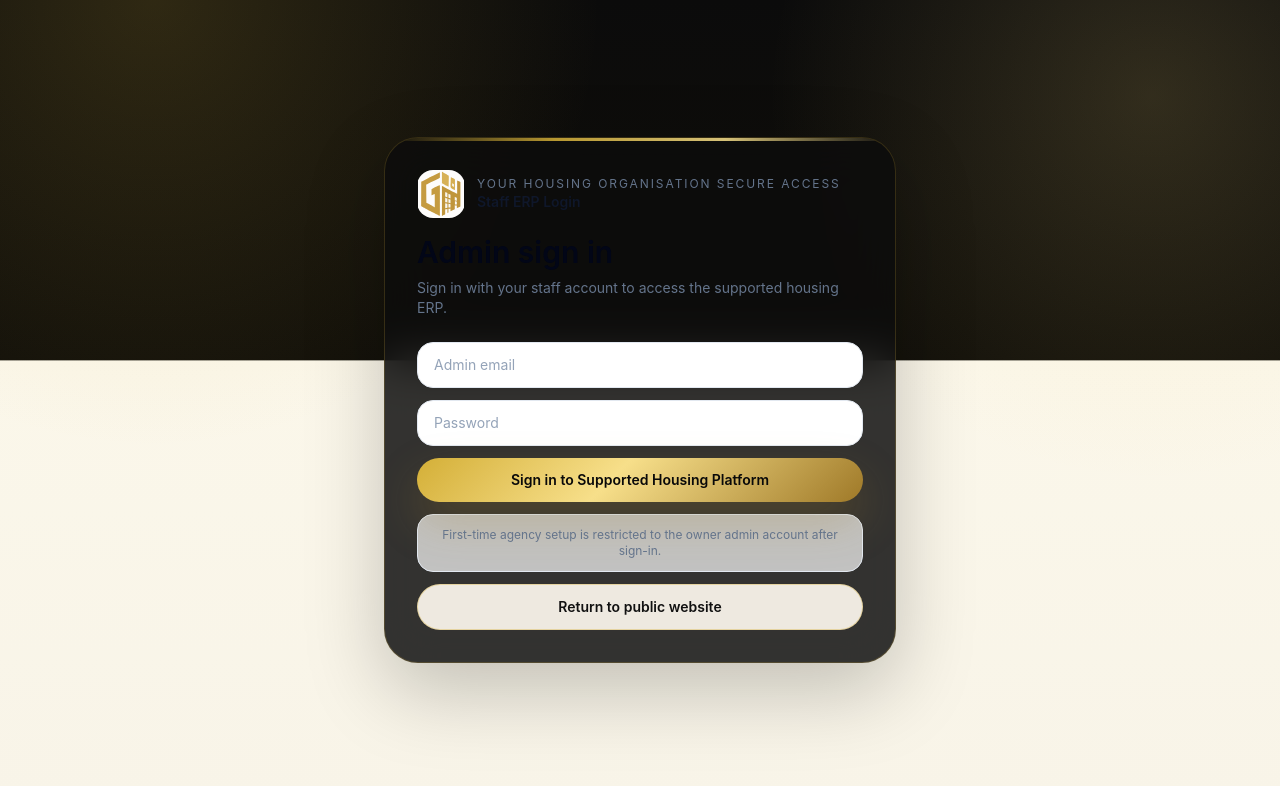
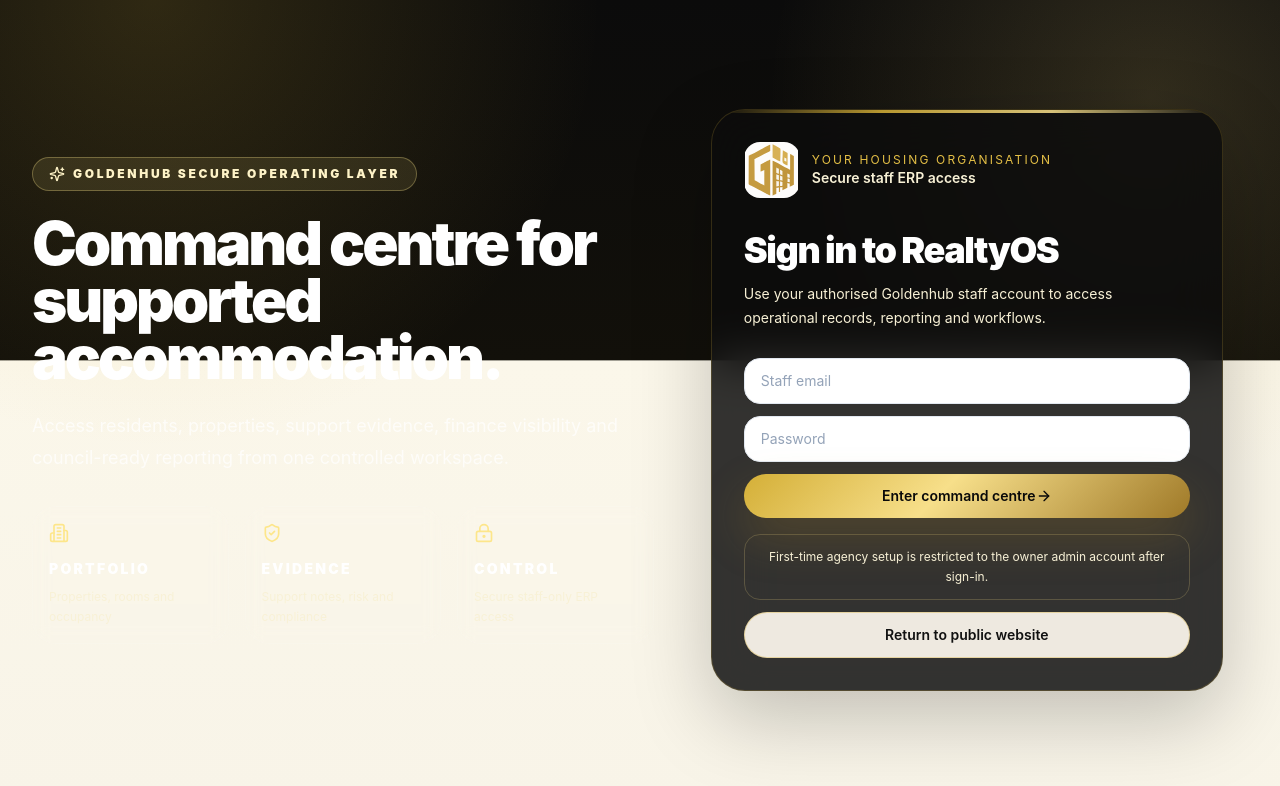
Before and after one commit to aarif2502/realtyos, a Next.js app: page /admin/login in a window 1280 px wide. Shown: the top 786 px of the page. Built offline with nearby package versions, Linux system fonts and the light colour scheme; no server answers.

Commit message:
Upgrade Goldenhub login experience

```diff
--- a/app/admin/login/page.tsx
+++ b/app/admin/login/page.tsx
@@ -3,6 +3,7 @@
 import { FormEvent, useState } from "react";
 import Link from "next/link";
 import { useRouter } from "next/navigation";
+import { ArrowRight, Building2, LockKeyhole, ShieldCheck, Sparkles } from "lucide-react";
 import { useRole } from "@/hooks/useRole";
 import { BrandMark } from "@/components/BrandMark";
 import { appPath, genericPlatformDefaults } from "@/lib/platform-config";
@@ -41,29 +42,55 @@
   }
 
   return (
-    <main className="app-shell flex min-h-screen items-center py-10">
-      <section className="glass-panel mx-auto w-full max-w-lg rounded-[34px] p-8">
-        <div className="flex items-center gap-3">
-          <BrandMark className="h-12 w-12 rounded-2xl" />
-          <div>
-            <p className="text-xs uppercase tracking-[0.16em] theme-muted">{genericPlatformDefaults.companyName} Secure Access</p>
-            <p className="text-sm font-semibold text-slate-900">Staff ERP Login</p>
+    <main className="goldenhub-login app-shell flex min-h-screen items-center py-10">
+      <section className="grid w-full gap-8 lg:grid-cols-[1.05fr_0.95fr] lg:items-center">
+        <div className="hidden lg:block">
+          <div className="inline-flex items-center gap-2 rounded-full border border-amber-200/30 bg-amber-200/10 px-4 py-2 text-xs font-black uppercase tracking-[0.22em] text-amber-100">
+            <Sparkles className="h-4 w-4" /> Goldenhub secure operating layer
+          </div>
+          <h1 className="mt-6 max-w-3xl text-6xl font-black leading-[0.95] tracking-[-0.05em] text-white">
+            Command centre for supported accommodation.
+          </h1>
+          <p className="mt-6 max-w-2xl text-lg leading-8 text-white/70">
+            Access residents, properties, support evidence, finance visibility and council-ready reporting from one controlled workspace.
+          </p>
+          <div className="mt-8 grid max-w-2xl gap-4 sm:grid-cols-3">
+            {[
+              { icon: Building2, label: "Portfolio", text: "Properties, rooms and occupancy" },
+              { icon: ShieldCheck, label: "Evidence", text: "Support notes, risk and compliance" },
+              { icon: LockKeyhole, label: "Control", text: "Secure staff-only ERP access" },
+            ].map((item) => (
+              <article key={item.label} className="rounded-3xl border border-white/10 bg-white/8 p-4 backdrop-blur">
+                <item.icon className="h-5 w-5 text-amber-200" />
+                <p className="mt-4 text-sm font-black uppercase tracking-[0.16em] text-white">{item.label}</p>
+                <p className="mt-2 text-xs leading-5 text-white/58">{item.text}</p>
+              </article>
+            ))}
           </div>
         </div>
 
-        <h1 className="mt-4 text-3xl font-semibold text-slate-950">Admin sign in</h1>
-        <p className="mt-2 text-sm theme-muted">Sign in with your staff account to access the supported housing ERP.</p>
+        <section className="goldenhub-login-card glass-panel mx-auto w-full max-w-lg rounded-[34px] p-8">
+          <div className="flex items-center gap-3">
+            <BrandMark className="h-14 w-14 rounded-2xl" />
+            <div>
+              <p className="text-xs uppercase tracking-[0.18em] text-amber-300/90">{genericPlatformDefaults.companyName}</p>
+              <p className="text-sm font-semibold text-white/78">Secure staff ERP access</p>
+            </div>
+          </div>
 
-        <form onSubmit={signIn} className="mt-6 space-y-3">
-          <input name="email" type="email" className="ui-input" placeholder="Admin email" required />
-          <input name="password" type="password" className="ui-input" placeholder="Password" required />
-          {error ? <p className="rounded-2xl border border-rose-200 bg-rose-50 p-3 text-sm text-rose-700">{error}</p> : null}
+          <h2 className="mt-8 text-4xl font-black tracking-[-0.04em] text-white">Sign in to RealtyOS</h2>
+          <p className="mt-3 text-sm leading-6 text-white/62">Use your authorised Goldenhub staff account to access operational records, reporting and workflows.</p>
+
+          <form onSubmit={signIn} className="mt-7 space-y-3">
+            <input name="email" type="email" className="ui-input" placeholder="Staff email" autoComplete="email" required />
+            <input name="password" type="password" className="ui-input" placeholder="Password" autoComplete="current-password" required />
+            {error ? <p className="rounded-2xl border border-rose-300/40 bg-rose-950/50 p-3 text-sm text-rose-100">{error}</p> : null}
             <button className="button-primary w-full" disabled={loading}>
-            {loading ? "Signing in..." : `Sign in to ${genericPlatformDefaults.productName}`}
+              {loading ? "Signing in..." : <>Enter command centre <ArrowRight className="h-4 w-4" /></>}
             </button>
           </form>
 
-        <p className="mt-3 rounded-2xl border border-slate-200 bg-white/70 p-3 text-center text-xs theme-muted">
+          <p className="mt-4 rounded-2xl border border-amber-200/20 bg-amber-200/8 p-3 text-center text-xs leading-5 text-white/58">
             First-time agency setup is restricted to the owner admin account after sign-in.
           </p>
 
@@ -71,6 +98,7 @@
             Return to public website
           </Link>
         </section>
+      </section>
     </main>
   );
 }
```
Lines whose indentation alone changed are shown as unchanged.
